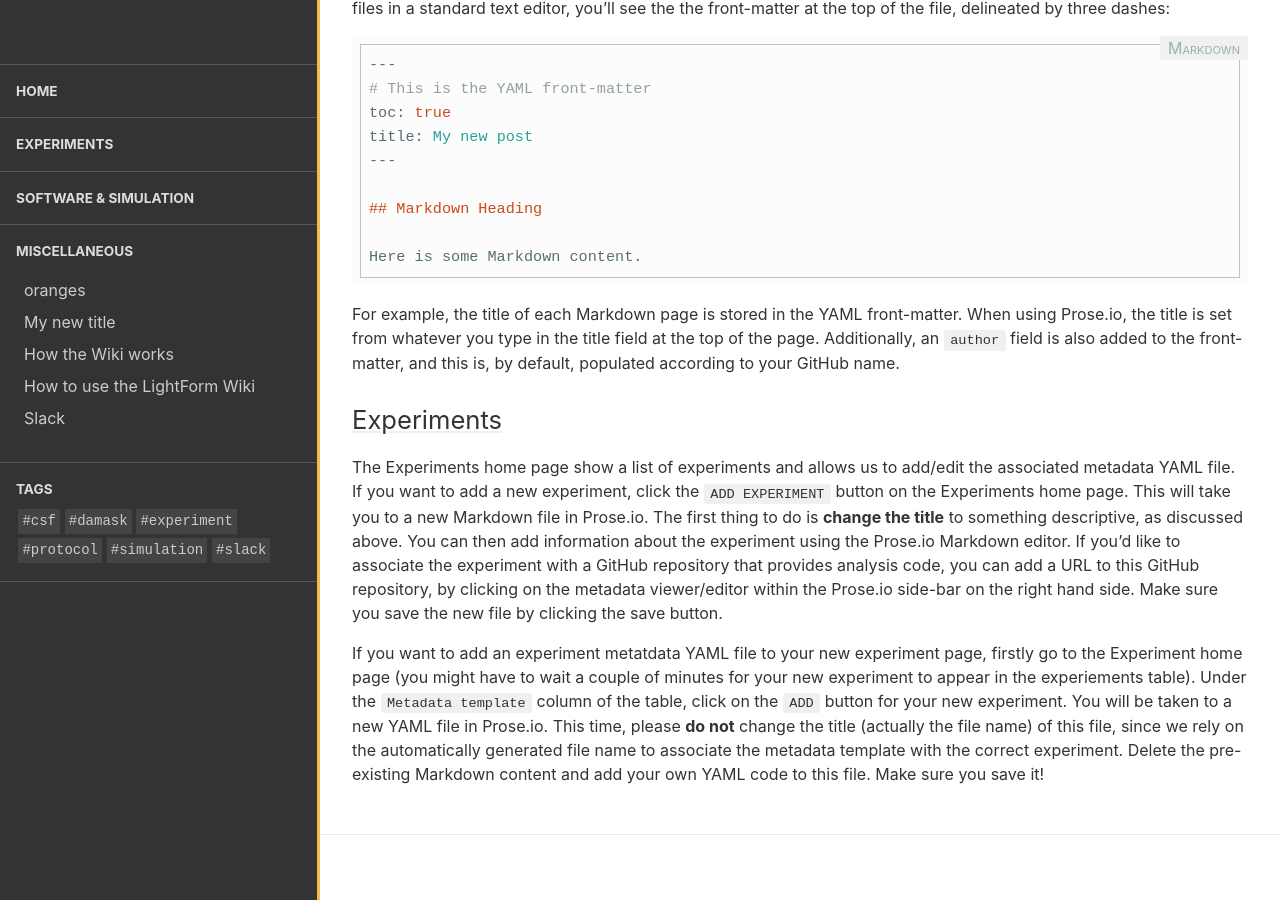
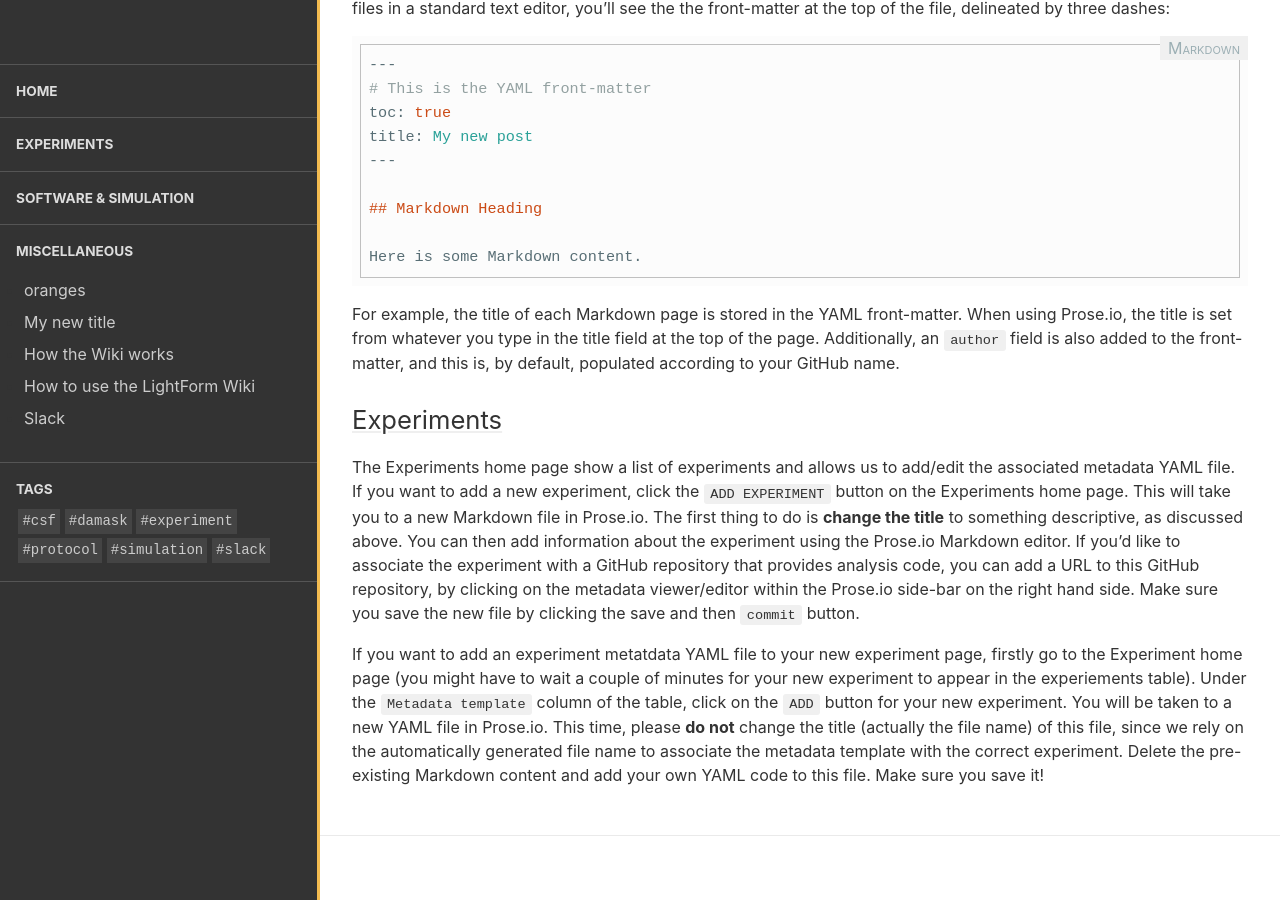
Before and after one commit to test-aplowman/test-aplowman.github.io, a Jekyll site: the page built from collections/_miscellaneous/how_to_use_wiki.md, in a window 1280 px wide and 900 px high, scrolled down 4442 px. Built offline with Jekyll 4.4.1, drawn with Linux system fonts in a browser that asks for light colours.

Commit message:
Update how_to_use_wiki.md

```diff
--- a/collections/_miscellaneous/how_to_use_wiki.md
+++ b/collections/_miscellaneous/how_to_use_wiki.md
@@ -105,6 +105,6 @@
 
 ## Experiments
 
-The Experiments home page show a list of experiments and allows us to add/edit the associated metadata YAML file. If you want to add a new experiment, click the `ADD EXPERIMENT` button on the Experiments home page. This will take you to a new Markdown file in Prose.io. The first thing to do is **change the title** to something descriptive, as discussed above. You can then add information about the experiment using the Prose.io Markdown editor. If you'd like to associate the experiment with a GitHub repository that provides analysis code, you can add a URL to this GitHub repository, by clicking on the metadata viewer/editor within the Prose.io side-bar on the right hand side. Make sure you save the new file by clicking the save button.
+The Experiments home page show a list of experiments and allows us to add/edit the associated metadata YAML file. If you want to add a new experiment, click the `ADD EXPERIMENT` button on the Experiments home page. This will take you to a new Markdown file in Prose.io. The first thing to do is **change the title** to something descriptive, as discussed above. You can then add information about the experiment using the Prose.io Markdown editor. If you'd like to associate the experiment with a GitHub repository that provides analysis code, you can add a URL to this GitHub repository, by clicking on the metadata viewer/editor within the Prose.io side-bar on the right hand side. Make sure you save the new file by clicking the save and then `commit` button.
 
 If you want to add an experiment metatdata YAML file to your new experiment page, firstly go to the Experiment home page (you might have to wait a couple of minutes for your new experiment to appear in the experiements table). Under the `Metadata template` column of the table, click on the `ADD` button for your new experiment. You will be taken to a new YAML file in Prose.io. This time, please **do not** change the title (actually the file name) of this file, since we rely on the automatically generated file name to associate the metadata template with the correct experiment. Delete the pre-existing Markdown content and add your own YAML code to this file. Make sure you save it!
```
